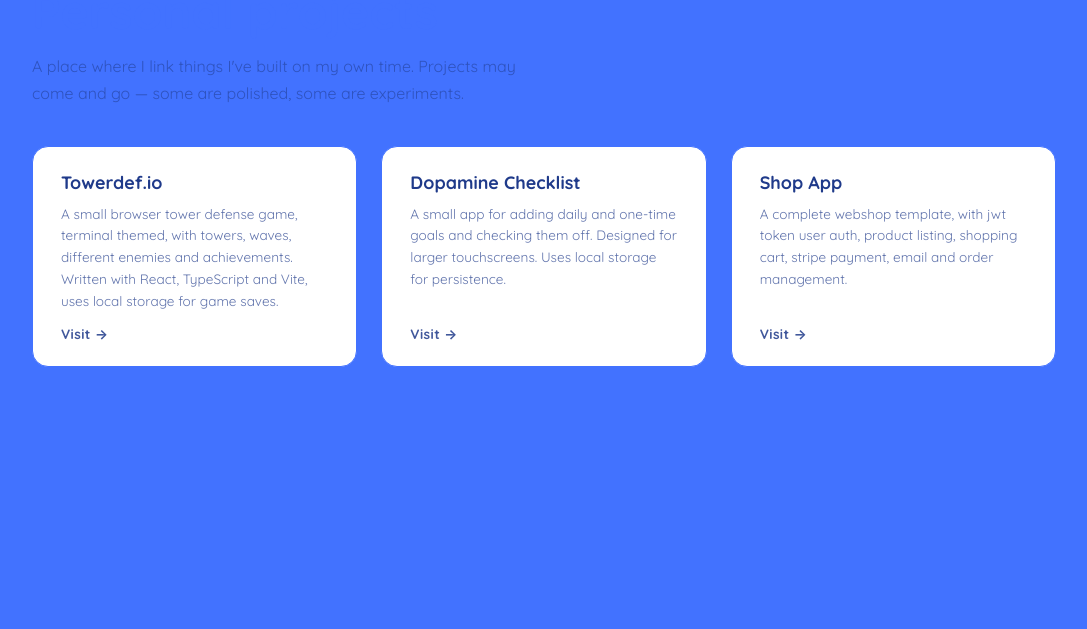
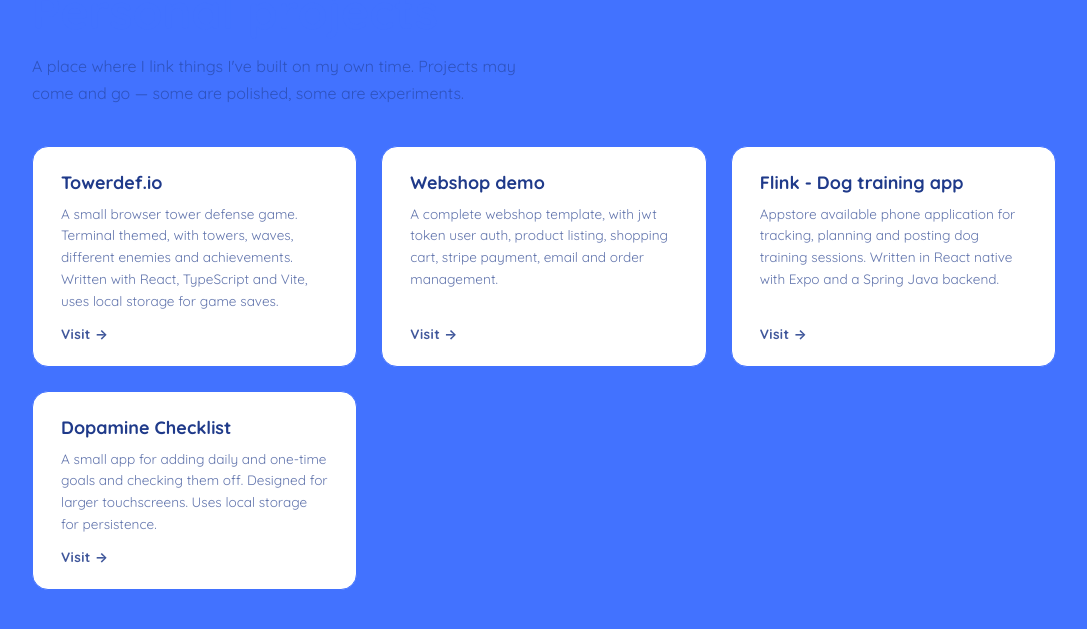
Before and after one commit to OskarOtt/oskott-home, a React (Vite) app: page / in a window 1280 px wide. Shown: the part 2247-2876 px from the top of the page, without its empty margins (96-1183 px from the left). Built offline with nearby package versions, Linux system fonts and the light colour scheme.

Commit message:
oppdater projekter

```diff
--- a/src/data/projects.ts
+++ b/src/data/projects.ts
@@ -8,19 +8,25 @@
   {
     title: 'Towerdef.io',
     description:
-        'A small browser tower defense game, terminal themed, with towers, waves, different enemies and achievements. Written with React, TypeScript and Vite, uses local storage for game saves.',
+        'A small browser tower defense game. Terminal themed, with towers, waves, different enemies and achievements. Written with React, TypeScript and Vite, uses local storage for game saves.',
     link: 'https://towerdef.io/',
+  },
+  {
+    title: 'Webshop demo',
+    description:
+      'A complete webshop template, with jwt token user auth, product listing, shopping cart, stripe payment, email and order management.',
+    link: 'https://webshop-demo.oskott.com',
+  },
+  {
+    title: 'Flink - Dog training app',
+    description:
+        'Appstore available phone application for tracking, planning and posting dog training sessions. Written in React native with Expo and a Spring Java backend.',
+    link: 'https://apps.apple.com/no/app/flink-dog-training/id6812715256',
   },
   {
     title: 'Dopamine Checklist',
     description:
-      'A small app for adding daily and one-time goals and checking them off. Designed for larger touchscreens. Uses local storage for persistence.',
+        'A small app for adding daily and one-time goals and checking them off. Designed for larger touchscreens. Uses local storage for persistence.',
     link: 'https://oskarott.github.io/dopamine-calender/',
   },
-  {
-    title: 'Shop App',
-    description:
-      'A complete webshop template, with jwt token user auth, product listing, shopping cart, stripe payment, email and order management.',
-    link: 'https://webshop-demo.oskott.com',
-  },
 ]
```
